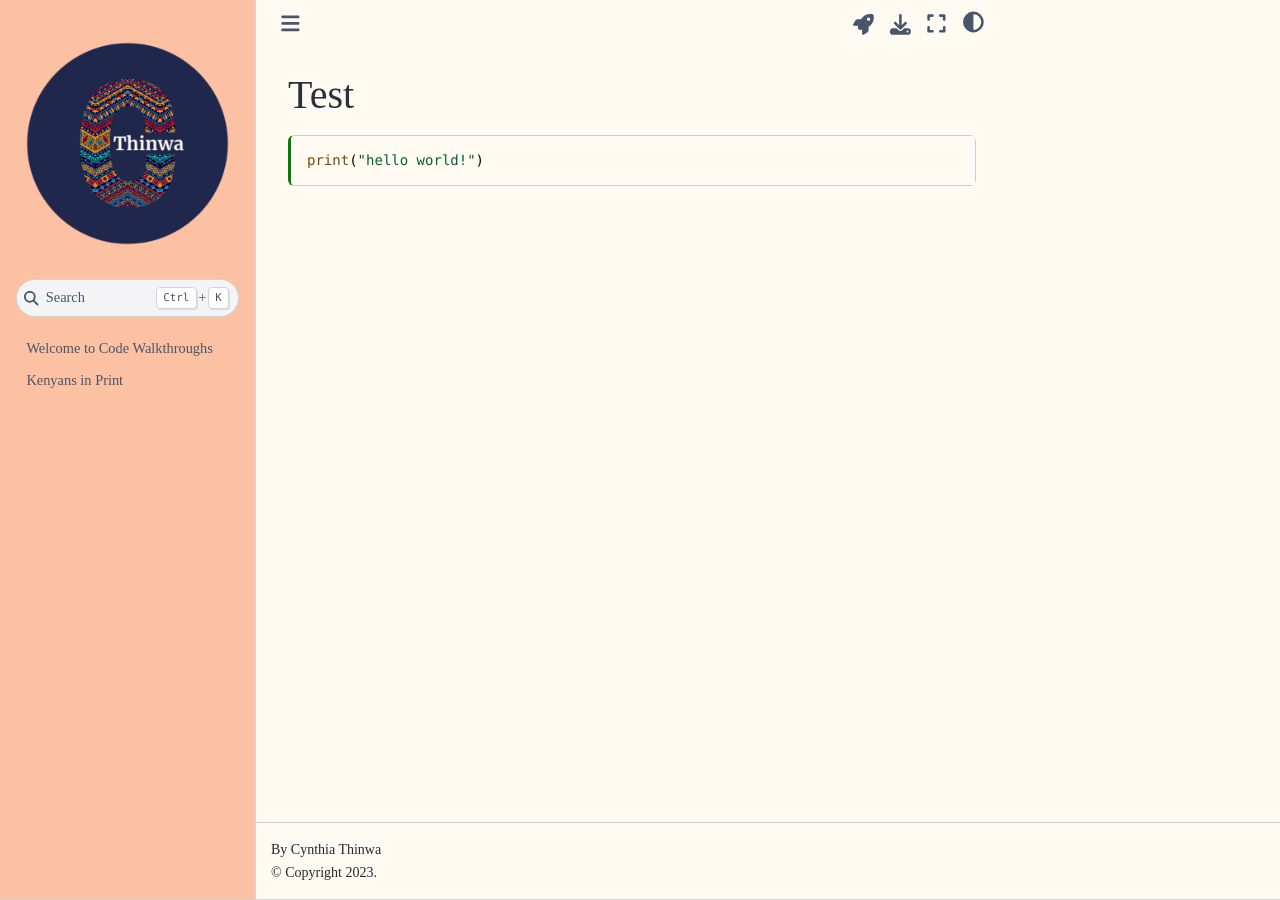
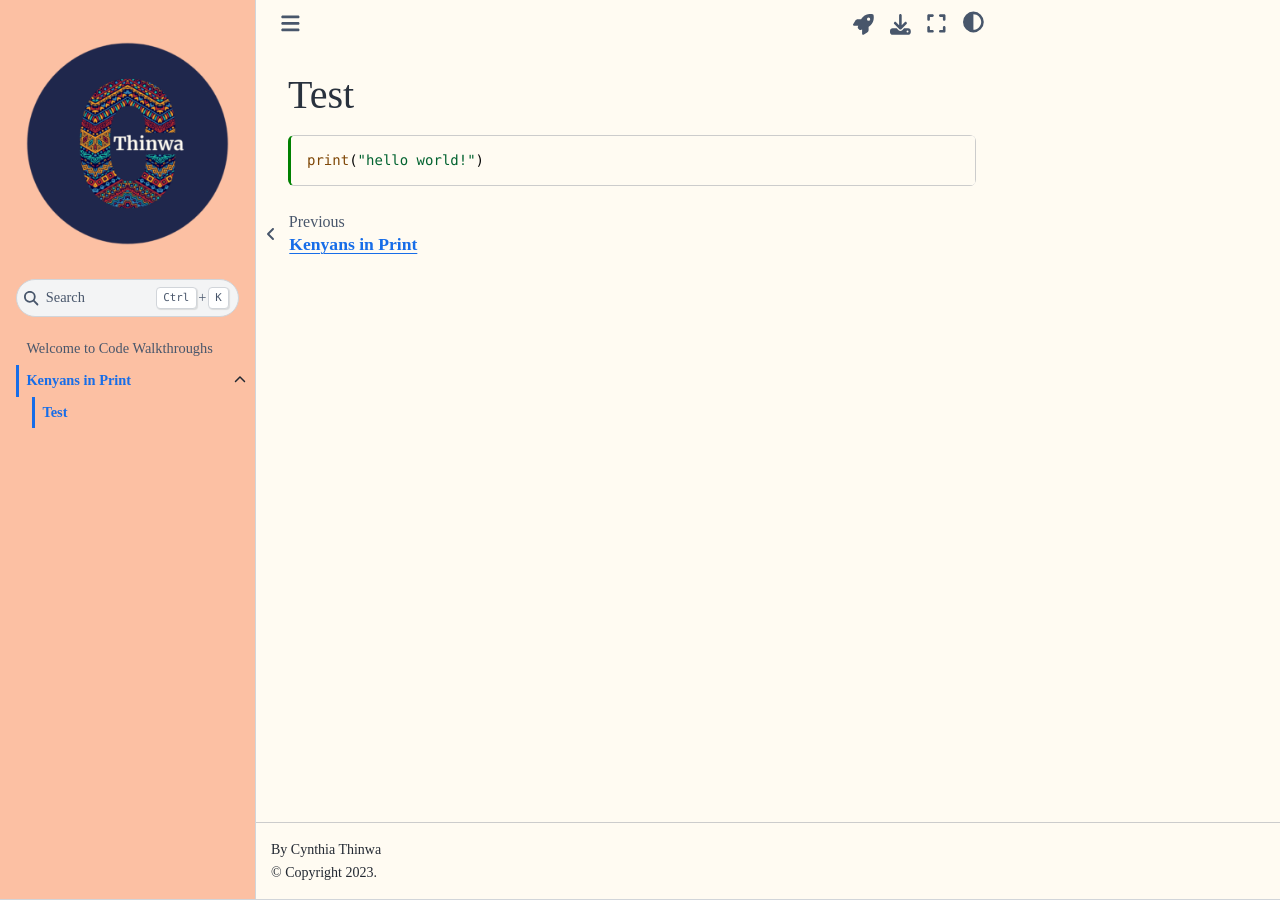
Before and after one commit to CeeThinwa/code-walkthroughs, a Jupyter Book: the page built from book/kenyans-in-print/test.ipynb, in a window 1280 px wide. Built offline with Jupyter Book 1.0.4 settings and Sphinx 7.4.7 and the Sphinx Book theme 1.1.4, drawn with Linux system fonts in a browser that asks for light colours.

Commit message:
Update _toc.yml

```diff
--- a/book/_toc.yml
+++ b/book/_toc.yml
@@ -5,3 +5,5 @@ format: jb-book
 root: intro
 chapters:
 - file: kenyans-in-print/kip-intro
+  sections:
+    - file: kenyans-in-print/test
```
